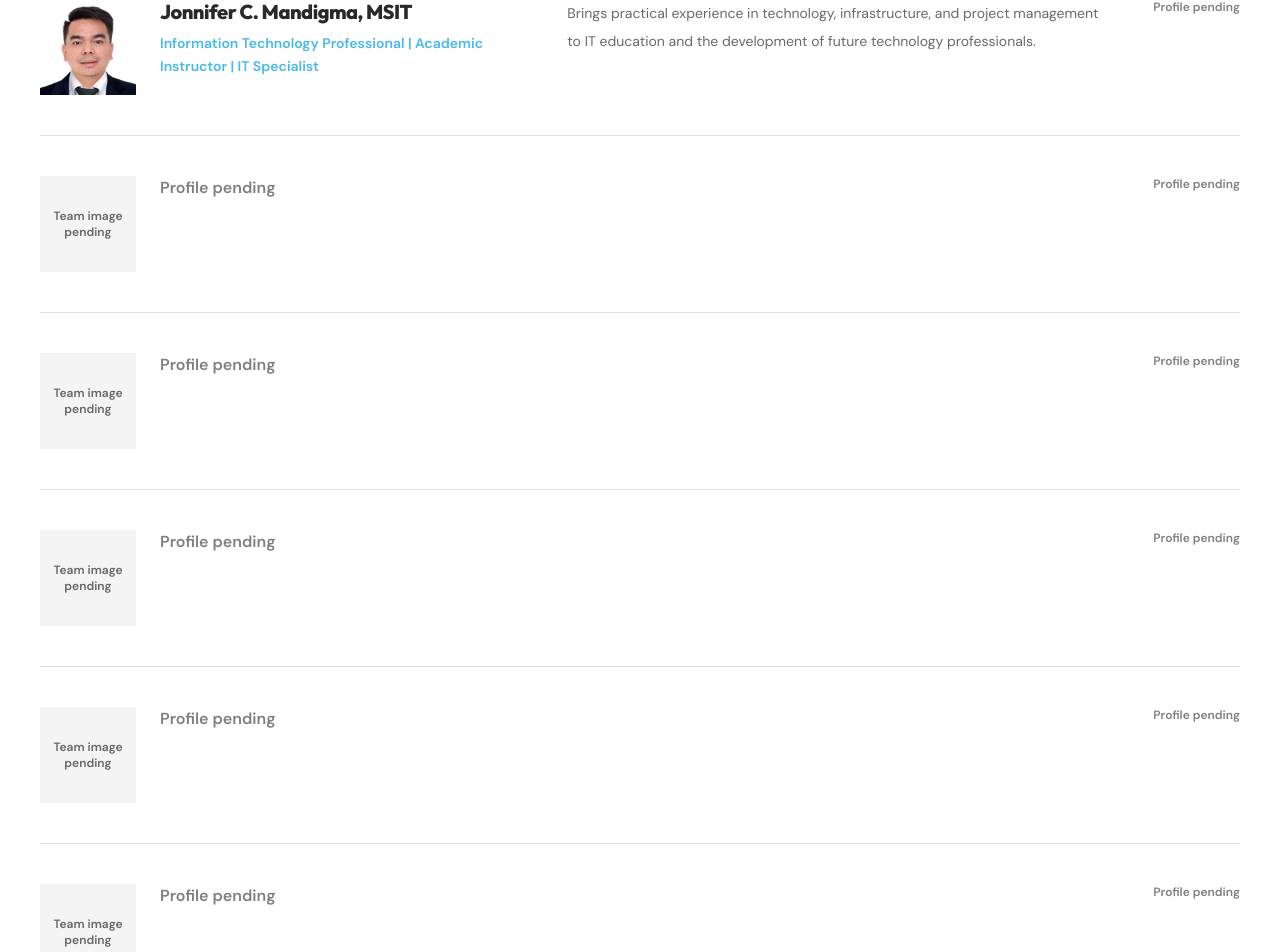
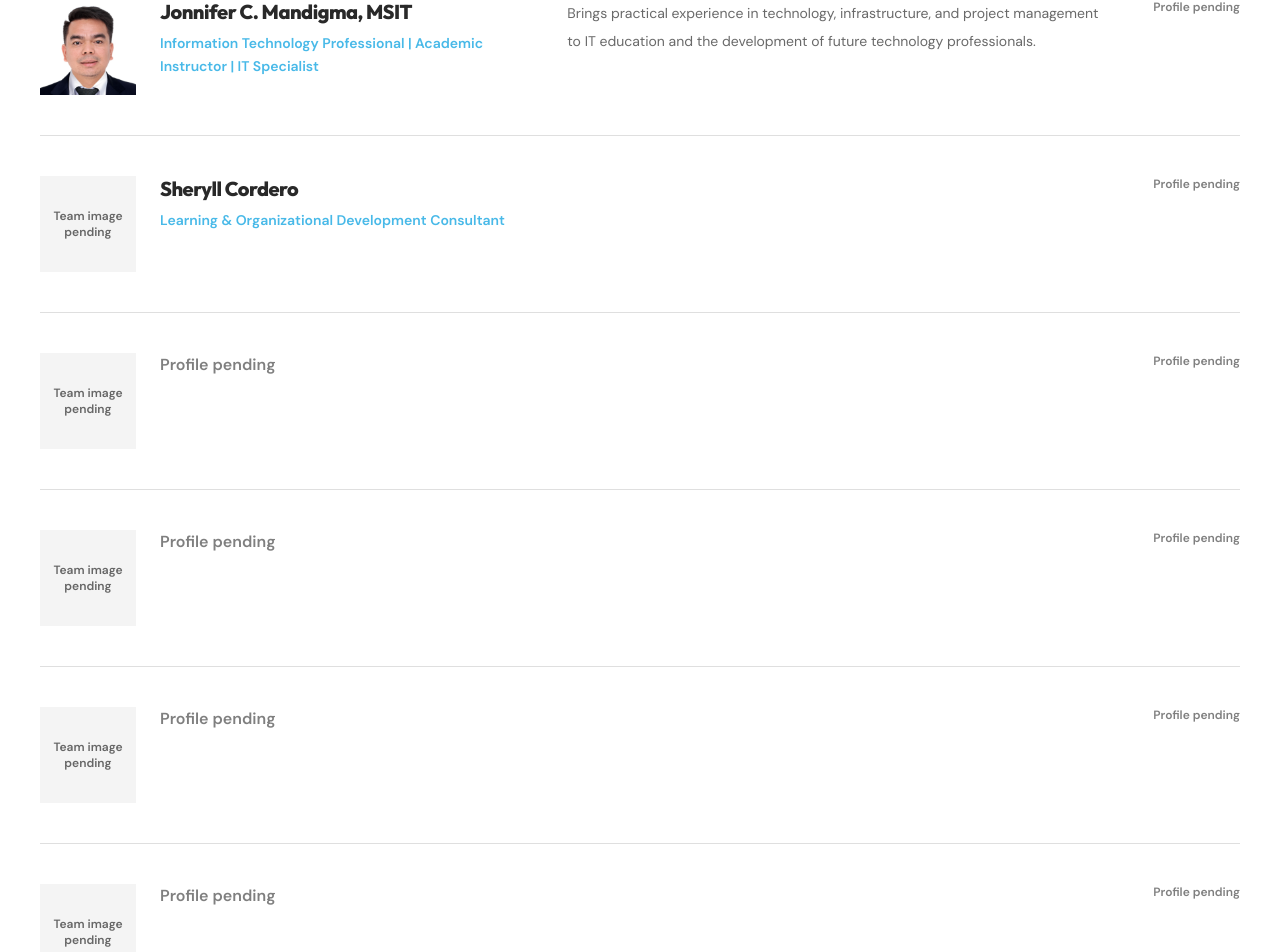
Before and after one commit to gabzy0423/The-Learning-Lab, a Next.js app: page /about/team in a window 1280 px wide. Shown: the part 1776-2728 px from the top of the page. Built offline with nearby package versions, Linux system fonts and the light colour scheme.

Commit message:
Add Sheryll to team profiles

```diff
--- a/app/about/team/page.tsx
+++ b/app/about/team/page.tsx
@@ -131,6 +131,11 @@ export default function MeetTheTeamPage() {
                     <h3 className="font-heading text-xl font-extrabold leading-tight tracking-tight">Jonnifer C. Mandigma, MSIT</h3>
                     <p className="mt-2 text-sm font-semibold leading-relaxed text-brand-cyan-blue">Information Technology Professional | Academic Instructor | IT Specialist</p>
                   </>
+                ) : index === 4 ? (
+                  <>
+                    <h3 className="font-heading text-xl font-extrabold leading-tight tracking-tight">Sheryll Cordero</h3>
+                    <p className="mt-2 text-sm font-semibold leading-relaxed text-brand-cyan-blue">Learning &amp; Organizational Development Consultant</p>
+                  </>
                 ) : (
                   <p className="text-base font-semibold text-brand-charcoal/60">Profile pending</p>
                 )}
```
